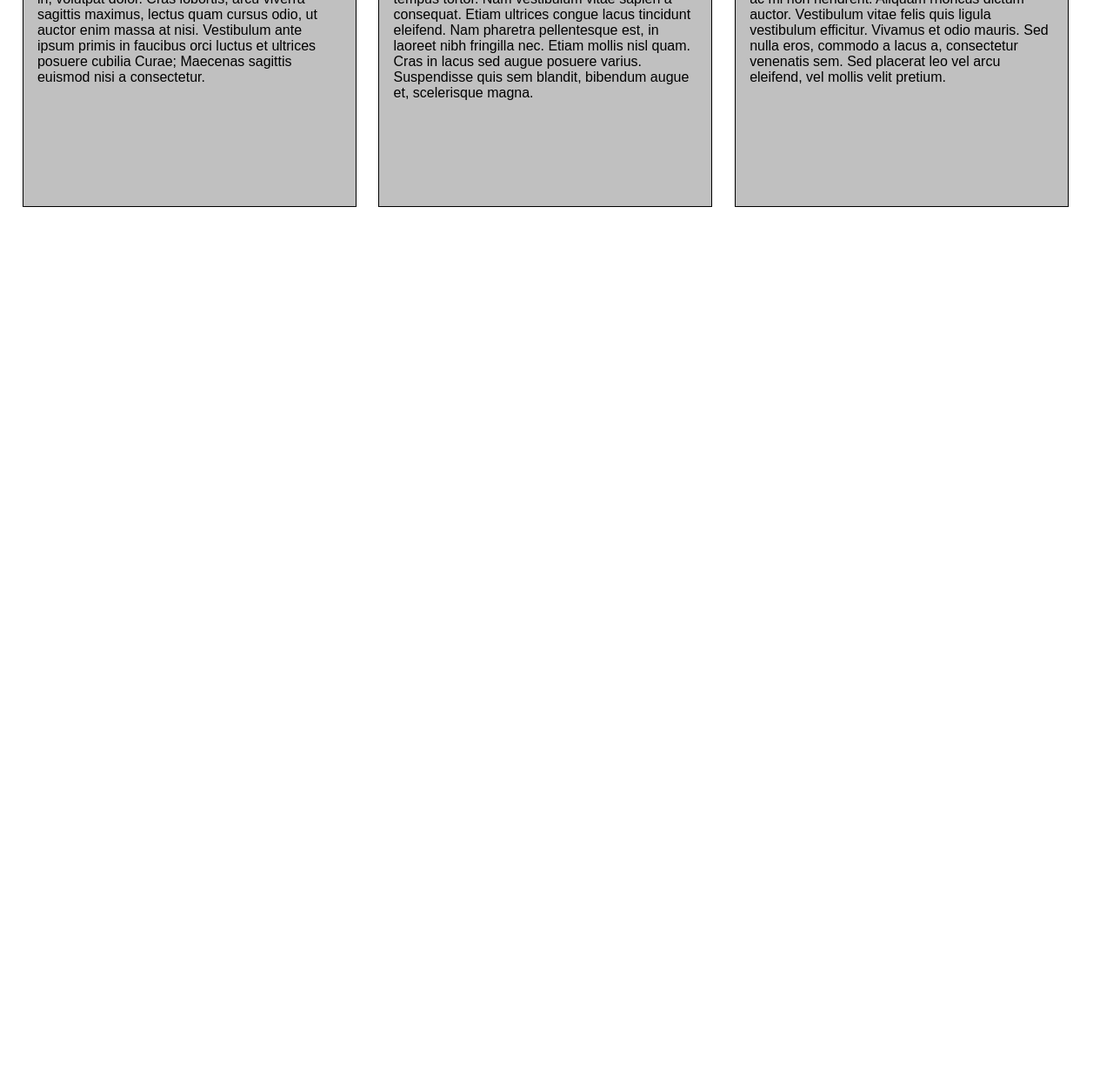
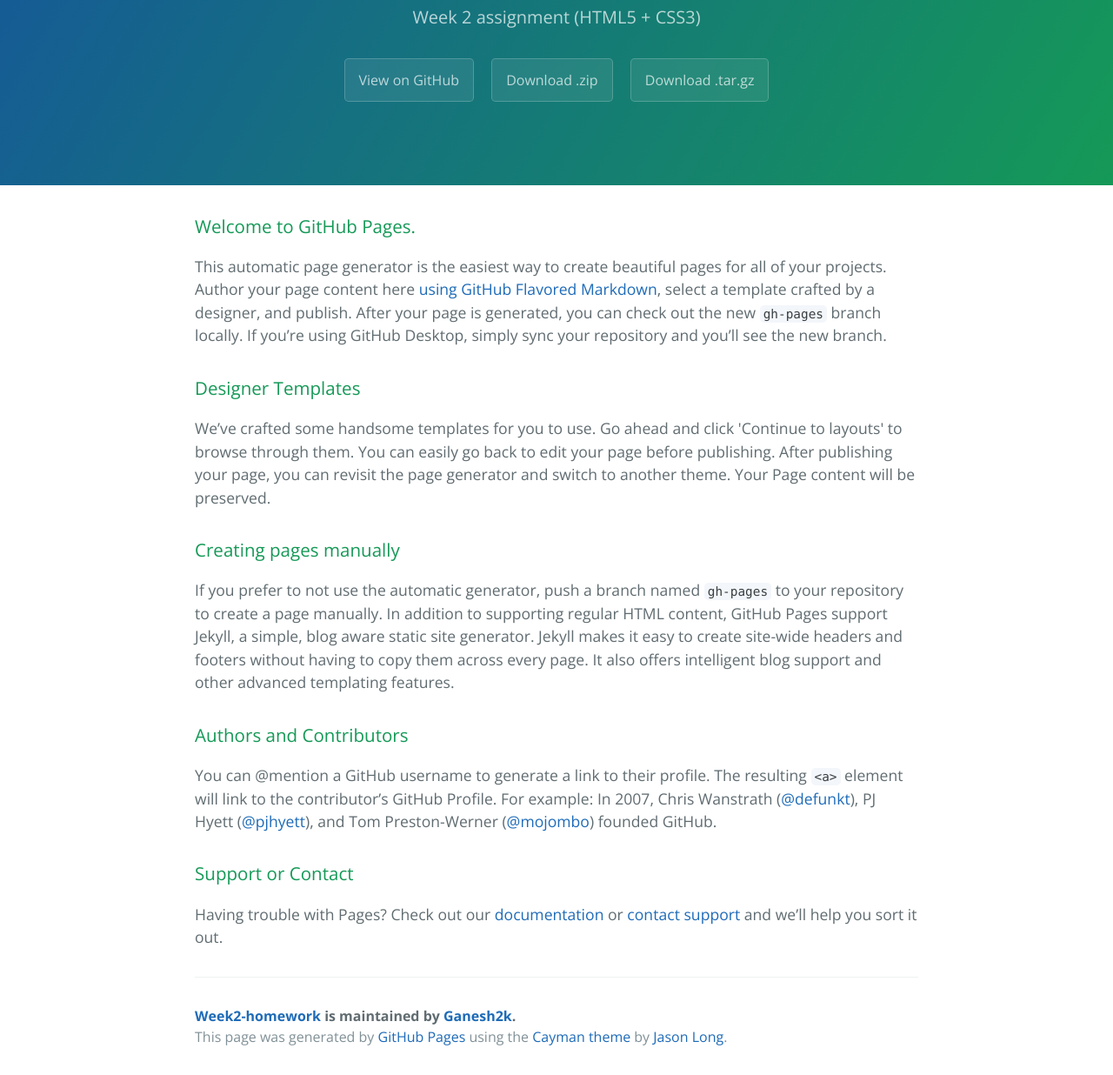
Before and after one commit to Ganesh2k/Week2-homework, a plain HTML site: page index.html in a window 1280 px wide. Shown: the part 170-1406 px from the top of the page at 87% size. Before the commit the page ends 800 px from the top, so only its background shows below. Drawn offline with nearby package versions, Linux system fonts and the light colour scheme.

Commit message:
Create gh-pages branch via GitHub

```diff
--- a/index.html
+++ b/index.html
@@ -1,30 +1,57 @@
 <!DOCTYPE html>
-<html lang="en">
+<html lang="en-us">
+  <head>
+    <meta charset="UTF-8">
+    <title>Week2-homework by Ganesh2k</title>
+    <meta name="viewport" content="width=device-width, initial-scale=1">
+    <link rel="stylesheet" type="text/css" href="stylesheets/normalize.css" media="screen">
+    <link href='https://fonts.googleapis.com/css?family=Open+Sans:400,700' rel='stylesheet' type='text/css'>
+    <link rel="stylesheet" type="text/css" href="stylesheets/stylesheet.css" media="screen">
+    <link rel="stylesheet" type="text/css" href="stylesheets/github-light.css" media="screen">
+  </head>
+  <body>
+    <section class="page-header">
+      <h1 class="project-name">Week2-homework</h1>
+      <h2 class="project-tagline">Week 2 assignment (HTML5 + CSS3)</h2>
+      <a href="https://github.com/Ganesh2k/Week2-homework" class="btn">View on GitHub</a>
+      <a href="https://github.com/Ganesh2k/Week2-homework/zipball/master" class="btn">Download .zip</a>
+      <a href="https://github.com/Ganesh2k/Week2-homework/tarball/master" class="btn">Download .tar.gz</a>
+    </section>
 
-<head>
-	<meta charset="utf-8">
-	<title>Module 2 Assignment</title>
-	<link rel="stylesheet" type="text/css" href="styles.css">
-</head>
+    <section class="main-content">
+      <h3>
+<a id="welcome-to-github-pages" class="anchor" href="#welcome-to-github-pages" aria-hidden="true"><span aria-hidden="true" class="octicon octicon-link"></span></a>Welcome to GitHub Pages.</h3>
 
-<body>
+<p>This automatic page generator is the easiest way to create beautiful pages for all of your projects. Author your page content here <a href="https://guides.github.com/features/mastering-markdown/">using GitHub Flavored Markdown</a>, select a template crafted by a designer, and publish. After your page is generated, you can check out the new <code>gh-pages</code> branch locally. If you’re using GitHub Desktop, simply sync your repository and you’ll see the new branch.</p>
 
-<h1> Our Menu</h1>
+<h3>
+<a id="designer-templates" class="anchor" href="#designer-templates" aria-hidden="true"><span aria-hidden="true" class="octicon octicon-link"></span></a>Designer Templates</h3>
 
-	<section class="foodFare">
-		<h2 id="chicken"> Chicken </h2>
-		<p>Lorem ipsum dolor sit amet, consectetur adipiscing elit. Sed a nibh pulvinar, ornare dolor in, volutpat dolor. Cras lobortis, arcu viverra sagittis maximus, lectus quam cursus odio, ut auctor enim massa at nisi. Vestibulum ante ipsum primis in faucibus orci luctus et ultrices posuere cubilia Curae; Maecenas sagittis euismod nisi a consectetur. </p>
-	</section>
+<p>We’ve crafted some handsome templates for you to use. Go ahead and click 'Continue to layouts' to browse through them. You can easily go back to edit your page before publishing. After publishing your page, you can revisit the page generator and switch to another theme. Your Page content will be preserved.</p>
 
-	<section class="foodFare">
-		<h2 id="beef"> Beef </h2>
-		<p>Proin cursus nunc et consectetur pretium. Duis quis libero vestibulum, feugiat felis sit amet, tempus tortor. Nam vestibulum vitae sapien a consequat. Etiam ultrices congue lacus tincidunt eleifend. Nam pharetra pellentesque est, in laoreet nibh fringilla nec. Etiam mollis nisl quam. Cras in lacus sed augue posuere varius. Suspendisse quis sem blandit, bibendum augue et, scelerisque magna. </p>
-	</section>
+<h3>
+<a id="creating-pages-manually" class="anchor" href="#creating-pages-manually" aria-hidden="true"><span aria-hidden="true" class="octicon octicon-link"></span></a>Creating pages manually</h3>
 
-	<section class="foodFare oddManOut">
-		<h2 id="sushi"> Sushi </h2>
-		<p>Nulla et nulla sagittis lacus vestibulum iaculis. Nam dapibus ac justo at eleifend. Proin volutpat ac mi non hendrerit. Aliquam rhoncus dictum auctor. Vestibulum vitae felis quis ligula vestibulum efficitur. Vivamus et odio mauris. Sed nulla eros, commodo a lacus a, consectetur venenatis sem. Sed placerat leo vel arcu eleifend, vel mollis velit pretium. </p>
-	</section>
+<p>If you prefer to not use the automatic generator, push a branch named <code>gh-pages</code> to your repository to create a page manually. In addition to supporting regular HTML content, GitHub Pages support Jekyll, a simple, blog aware static site generator. Jekyll makes it easy to create site-wide headers and footers without having to copy them across every page. It also offers intelligent blog support and other advanced templating features.</p>
 
-	</body>
+<h3>
+<a id="authors-and-contributors" class="anchor" href="#authors-and-contributors" aria-hidden="true"><span aria-hidden="true" class="octicon octicon-link"></span></a>Authors and Contributors</h3>
+
+<p>You can @mention a GitHub username to generate a link to their profile. The resulting <code>&lt;a&gt;</code> element will link to the contributor’s GitHub Profile. For example: In 2007, Chris Wanstrath (<a href="https://github.com/defunkt" class="user-mention">@defunkt</a>), PJ Hyett (<a href="https://github.com/pjhyett" class="user-mention">@pjhyett</a>), and Tom Preston-Werner (<a href="https://github.com/mojombo" class="user-mention">@mojombo</a>) founded GitHub.</p>
+
+<h3>
+<a id="support-or-contact" class="anchor" href="#support-or-contact" aria-hidden="true"><span aria-hidden="true" class="octicon octicon-link"></span></a>Support or Contact</h3>
+
+<p>Having trouble with Pages? Check out our <a href="https://help.github.com/pages">documentation</a> or <a href="https://github.com/contact">contact support</a> and we’ll help you sort it out.</p>
+
+      <footer class="site-footer">
+        <span class="site-footer-owner"><a href="https://github.com/Ganesh2k/Week2-homework">Week2-homework</a> is maintained by <a href="https://github.com/Ganesh2k">Ganesh2k</a>.</span>
+
+        <span class="site-footer-credits">This page was generated by <a href="https://pages.github.com">GitHub Pages</a> using the <a href="https://github.com/jasonlong/cayman-theme">Cayman theme</a> by <a href="https://twitter.com/jasonlong">Jason Long</a>.</span>
+      </footer>
+
+    </section>
+
+
+  </body>
 </html>
```
